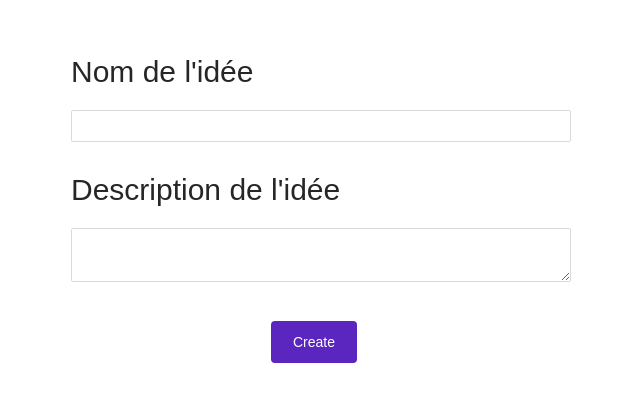
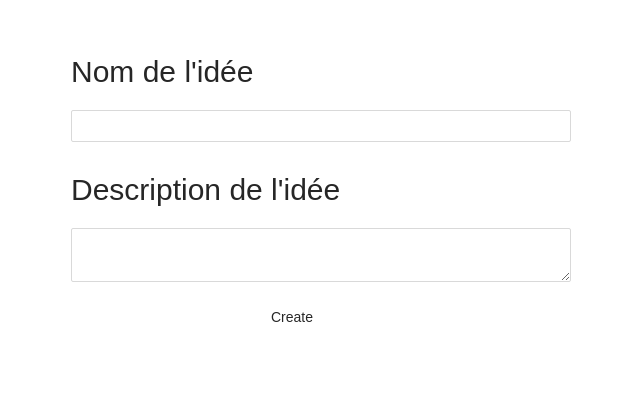
Before and after one commit to charlotte987/Mening, a React (Create React App) app in the folder reactapp/: page /idea-creation in a window 1280 px wide. Shown: the part 102-504 px from the top of the page, without its empty margins (330-970 px from the left). Built offline with nearby package versions, Linux system fonts and the light colour scheme; the HTML template or start-up script is replaced by a standard one.

Commit message:
recuperer board account->board

```diff
--- a/reactapp/src/pages/board.js
+++ b/reactapp/src/pages/board.js
@@ -6,7 +6,6 @@ import {
   SettingOutlined,
   DeleteOutlined,
   CaretDownOutlined,
-  LeftCircleOutlined,
 } from "@ant-design/icons";
 import { Btn, BtnLink } from "../styles/StyledContent";
 import { connect } from "react-redux";
--- a/reactapp/src/pages/ideacreation.js
+++ b/reactapp/src/pages/ideacreation.js
@@ -2,7 +2,7 @@ import React, { useState } from "react";
 import { Form, Input } from "antd";
 import { HeroDiv, Btn, BtnLink } from "../styles/StyledContent";
 // import Navbar from "../components/Navbar";
-
+import { Navigate } from "react-router-dom";
 import { connect } from "react-redux";
 
 const { TextArea } = Input;
@@ -10,15 +10,12 @@ const { TextArea } = Input;
 const IdeaCreation = (props) => {
   const [idea, setIdea] = useState(""); //enregistrement du titre de l'idée dans le store et BDD
   const [ideaDescription, setIdeaDescription] = useState(""); //enregistrement de la description de l'idée dans le store et BDD
-  const [ideaId, setIdeaId] = useState("");
-  const [likes, setLikes] = useState(0);
-  const [voteCount, setVoteCount] = useState(0);
-
+  const [check, setCheck] = useState(false);
   var saveIdea = async (idea, ideaDescription) => {
     var save = await fetch("/idea-creation", {
       method: "POST",
       headers: { "Content-Type": "application/x-www-form-urlencoded" },
-      body: `idea=${idea}&ideaDesc=${ideaDescription}&token=${props.token}&likesFromFront=${likes}&voteCountFromFront=${voteCount}&boardId=${props.infos.boardId}`,
+      body: `idea=${idea}&ideaDesc=${ideaDescription}&token=${props.token}&boardId=${props.infos.boardId}`,
     });
 
     var response = await save.json();
@@ -30,8 +27,12 @@ const IdeaCreation = (props) => {
       response.saveIdea.likes,
       response.saveIdea.voteCount
     );
+    setCheck(true);
   };
 
+  if (check == true) {
+    return <Navigate to={`/board/${props.infos.boardId}`} />;
+  }
   return (
     <HeroDiv style={{ paddingLeft: "400px", paddingTop: "150px" }}>
       <Form
@@ -73,7 +74,8 @@ const IdeaCreation = (props) => {
             paddingLeft: "200px",
           }}
         >
-          <BtnLink to="/board">Create</BtnLink>
+          Create
+          {/* <BtnLink to="/board">Create</BtnLink> */}
         </Btn>
       </Form>
     </HeroDiv>
```
